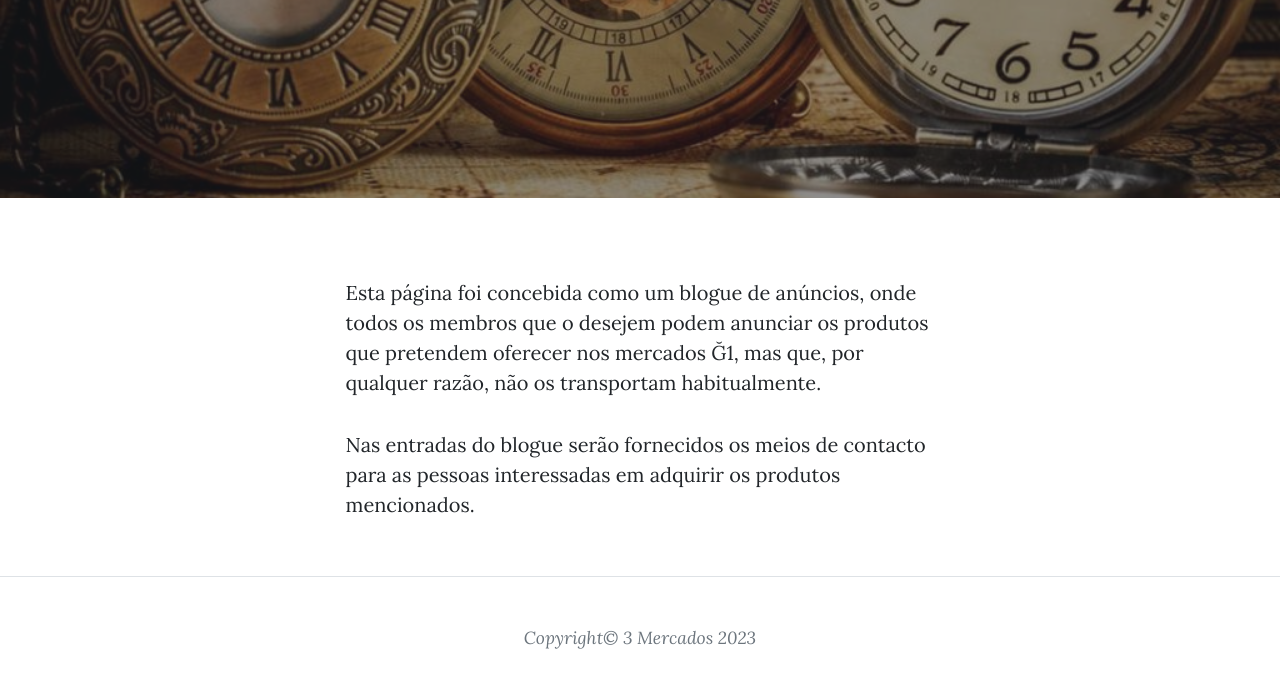
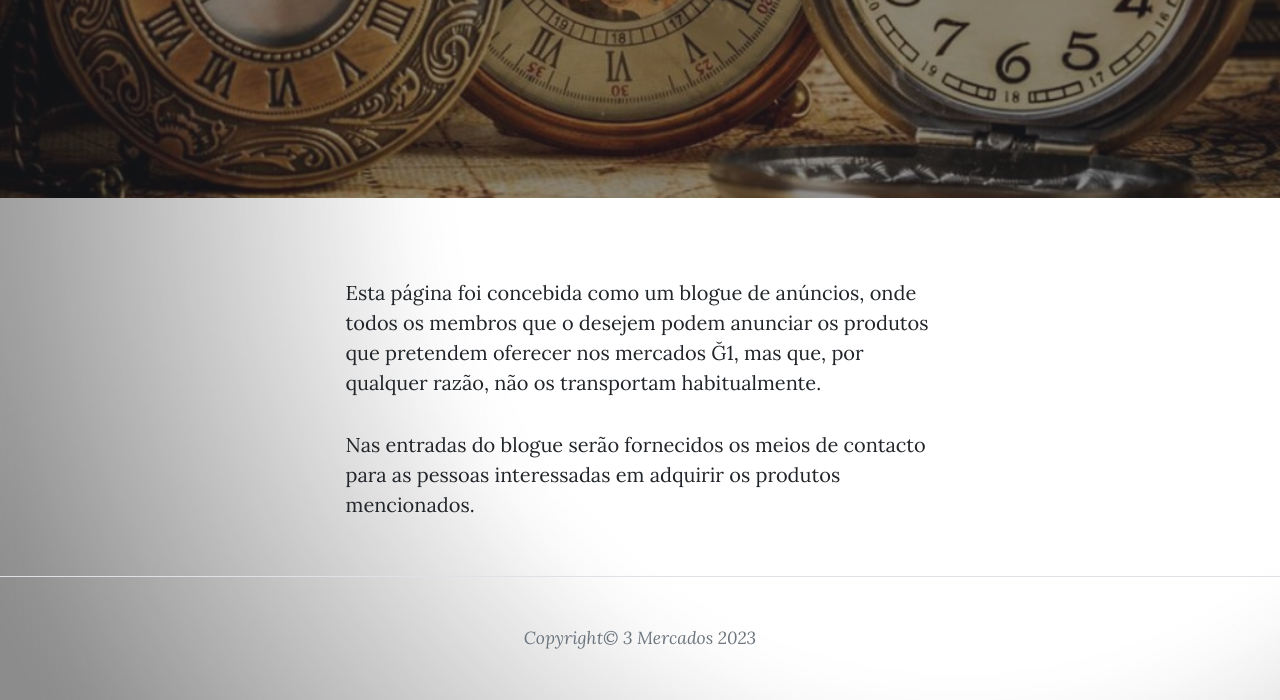
Before and after one commit to miguel-ossa/tresMercadosBlog, a Flask app: page /about in a window 1280 px wide. Shown: the part 430-1130 px from the top of the page. Run offline with Flask 3, Linux system fonts and the light colour scheme; some libraries are stand-ins or nearby versions.

Commit message:
White gradient

```diff
--- a/api/templates/header.html
+++ b/api/templates/header.html
@@ -41,7 +41,7 @@
     {% endblock %}
   </head>
 </style>
-  <body style="background-image: url('../static/assets/img/white-background.jpg') background-repeat: no-repeat;">
+  <body style="background-image: url('../static/assets/img/white-background.jpg');">
     <!-- Navigation-->
     <nav class="navbar navbar-expand-lg navbar-light" id="mainNav">
       <div class="container px-4 px-lg-5">
```
